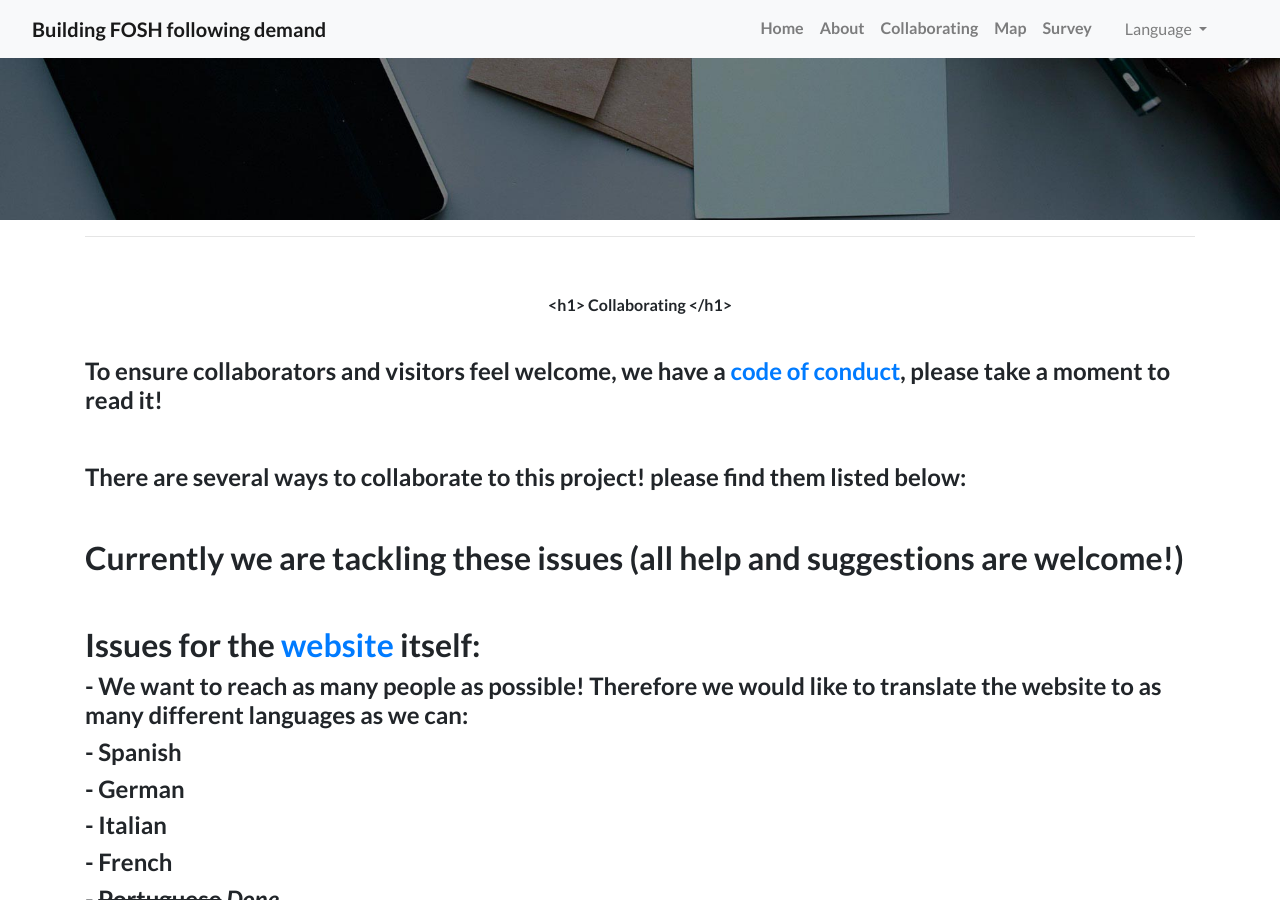
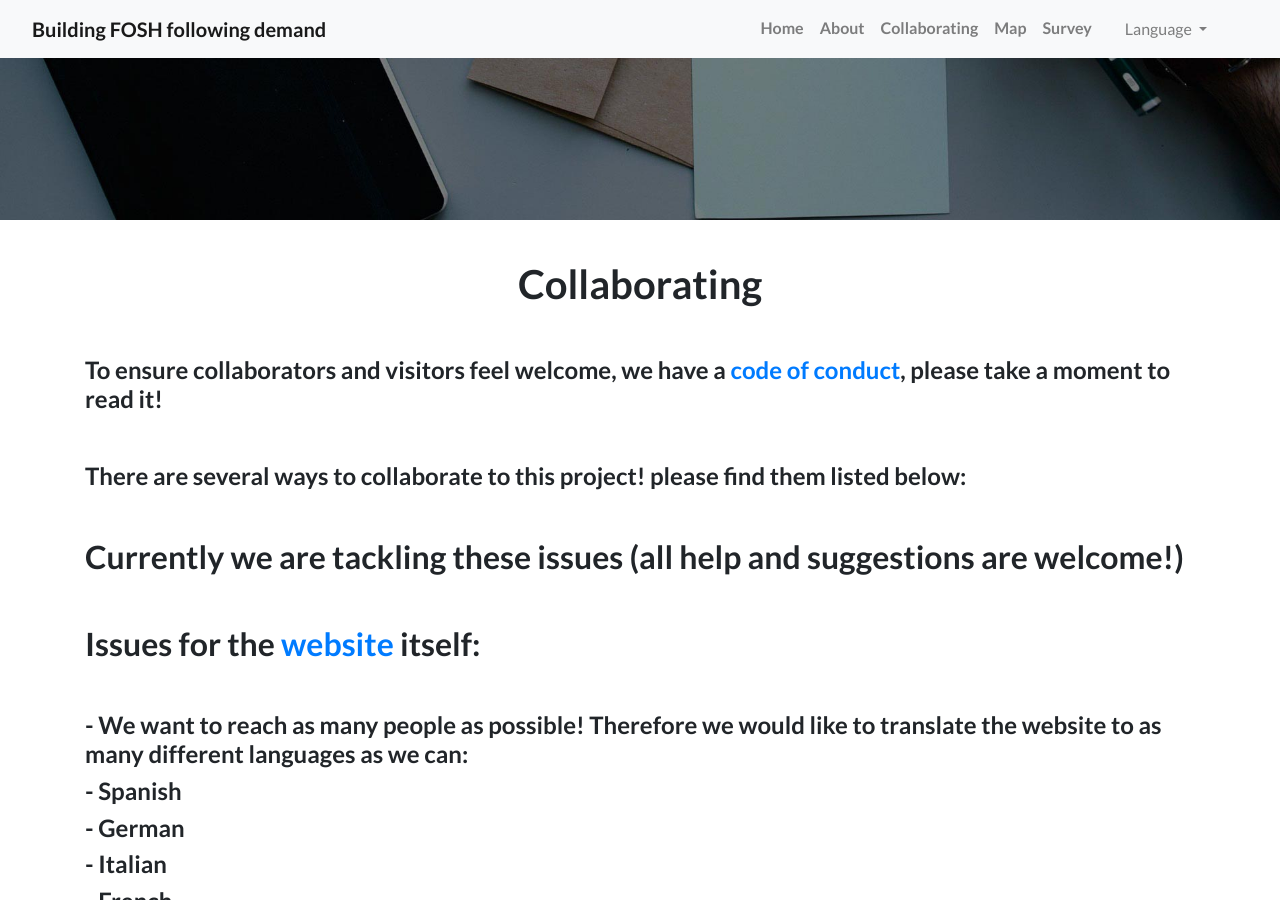
Before and after one commit to FOSH-following-demand/FOSH-following-demand.github.io, a Jekyll site: the page built from pages/en/collaborating.md, in a window 1280 px wide and 900 px high, scrolled down 414 px. Built offline with Jekyll 4.4.1, drawn with Linux system fonts in a browser that asks for light colours.

Commit message:
layout changes

```diff
--- a/pages/en/collaborating.md
+++ b/pages/en/collaborating.md
@@ -8,13 +8,13 @@ ref: collaborating
 ---
 
 
----
+
 
 
 <br>
-    <center>
-      <h1> Collaborating </h1>
-    </center>
+  <center>
+    <h1> Collaborating </h1>
+  </center>
 <br>
 
 
@@ -38,6 +38,8 @@ ref: collaborating
 
 ## Issues for the [website](https://fosh-following-demand.github.io/en/home) itself:
 
+<br>
+
 #### - We want to reach as many people as possible! Therefore we would like to translate the website to as many different languages as we can:
 ####   - Spanish
 ####   - German
@@ -53,10 +55,13 @@ ref: collaborating
 <br>
 
 ### - More issues around the website can be found directly on the [repository](https://github.com/FOSH-following-demand/FOSH-following-demand.github.io/issues).
-   <br>
+
+<br>
 
 ### Issues around the [survey](https://github.com/FOSH-following-demand/map_fosh_demand):
 #### - Similar to the website, we want the survey to be taken by many people, therefore we are looking for collaborators to translate it to different languages!
+
+<br>
 
 #### - ~~Spanish~~ *Done* Thanks [@Gusma](https://github.com/gusma)!
 #### - ~~German~~ *Done* Thanks [@vektorius](https://github.com/vektorious)!
@@ -69,9 +74,11 @@ ref: collaborating
 ### - Is your language not listed here?  - No worries!
 ####   - If you would like to translate it to your language and you are familiar with Git systems, just fork this repo, translate the pages in a separate folder and make a pull request. If you are not familiar, drop us a line! we can get you up and going in no time! andremaia[at]mozillafoundation.org
 
+<br>
+
 ### - More issues around the survey can be found directly on the [repository](https://github.com/FOSH-following-demand/map_fosh_demand/issues).
 
- <br>
+<br>
 
 ### Issues around hardware:
 #### - Currently we are not developing hardware following the survey, but watch this space as issues and tasks for development will be placed here, as well as issues on the hardware repositories.
@@ -80,3 +87,4 @@ ref: collaborating
 
 
 ### This project would not be possible without the invaluable help from many collaborators that have donated their time and effort to move things forward. Our many thanks to you! We hope that you feel and keep feeling that this was a good investment!
+---
```
Also changed, not shown: pages/en/home.md (+2 -0 lines).
